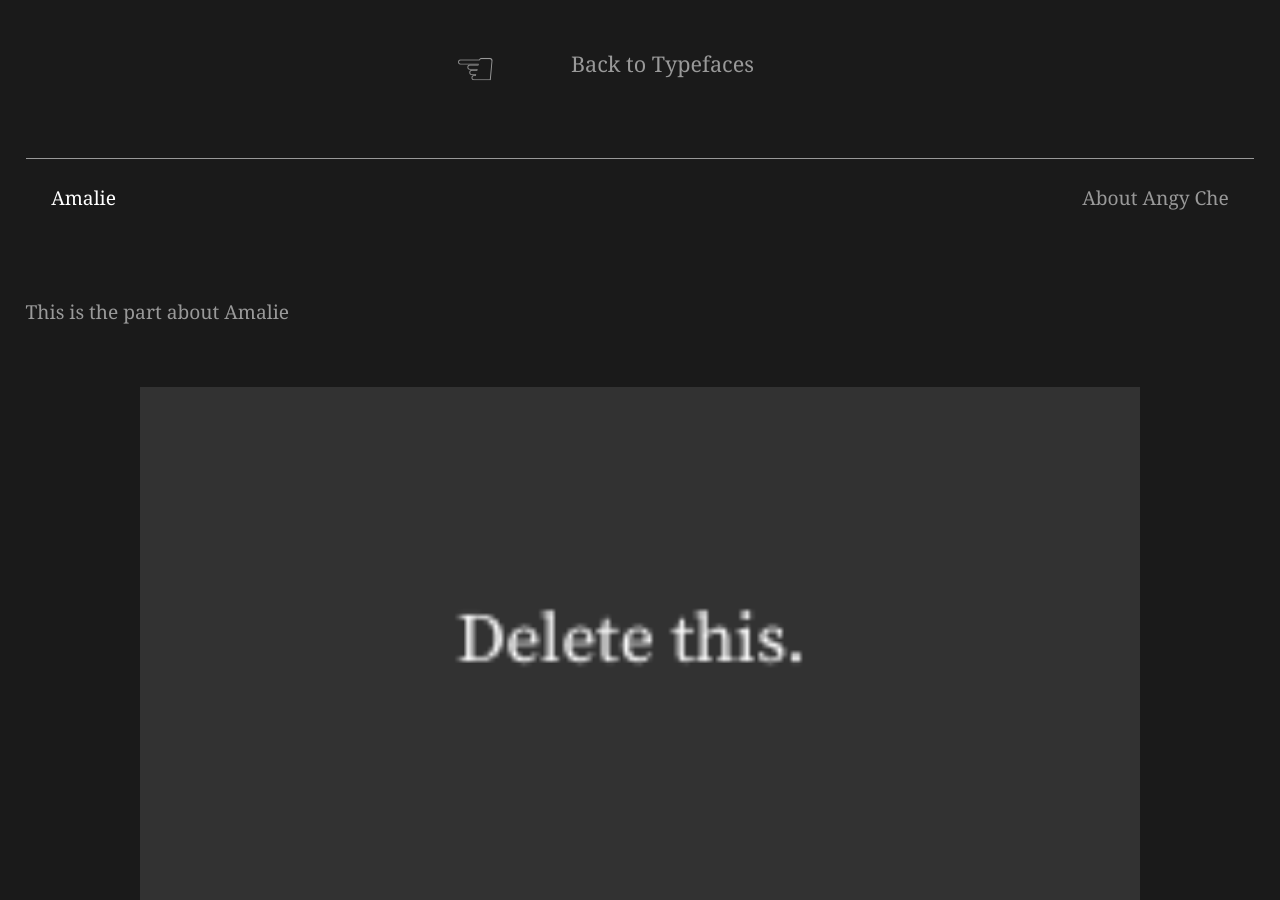
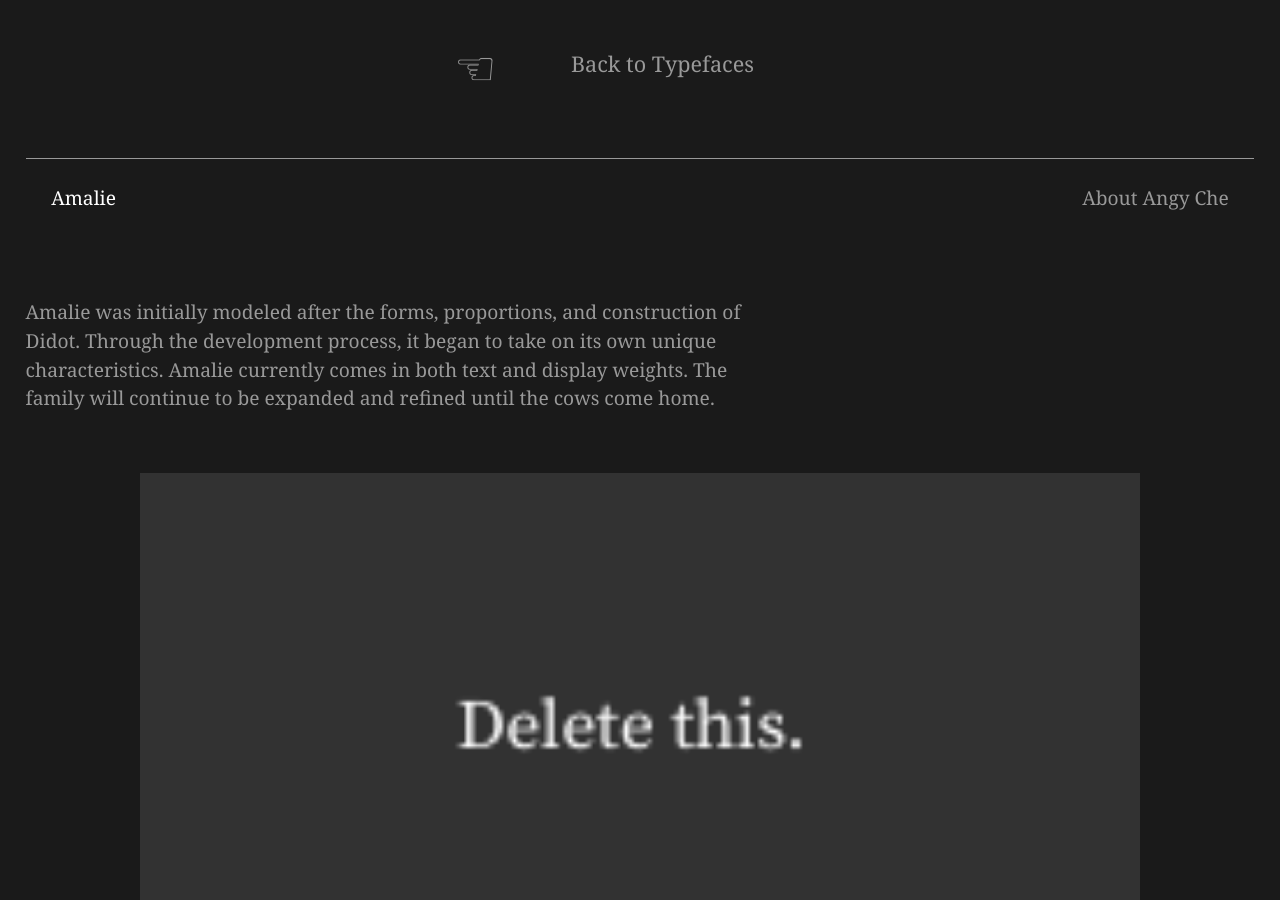
Before and after one commit to typeatcooperbest/typeatcooperbest, a Jekyll site: the page built from _typefaces/amalie.md, in a window 1280 px wide and 900 px high. Built offline with Jekyll 4.4.1, drawn with Linux system fonts in a browser that asks for light colours; some web fonts are replaced.

Commit message:
Update amalie.md

```diff
--- a/_typefaces/amalie.md
+++ b/_typefaces/amalie.md
@@ -6,14 +6,14 @@ designer: Angy Che
 permalink: /amalie/
 
 sections:
-  typefaceBlurb: This is the part about Amalie
-  bio: Angy Che is a Portland based designer and illustrator. She’s spent the last several years in San Francisco working on a variety of projects, from illustration and lettering, to identity design and ad campaigns. Type design is a newly acquired skill that she’s excited to integrate into her other work. She’s originally from Los Angeles, where she graduated from ArtCenter College of Design with a degree in illustration."
+  typefaceBlurb: Amalie was initially modeled after the forms, proportions, and construction of Didot. Through the development process, it began to take on its own unique characteristics. Amalie currently comes in both text and display weights. The family will continue to be expanded and refined until the cows come home.
+  bio: |
+    Angy Che is a Portland based designer and illustrator. She’s spent the last several years in San Francisco working on a variety of projects, from illustration and lettering, to identity design and ad campaigns. Type design is a newly acquired skill that she’s excited to integrate into her other work.
+    She’s originally from Los Angeles, where she graduated from ArtCenter College of Design with a degree in illustration."
 
-website: yourwebsite
-instagram: yourinstagram
-twitter: yourtwitter
-facebook: yourfacebook
-linkedin: yourlinkedin
+website: www.angyche.com
+instagram: thatsoktoo
+linkedin: angy-che-7052033
 
 
 ---
```
